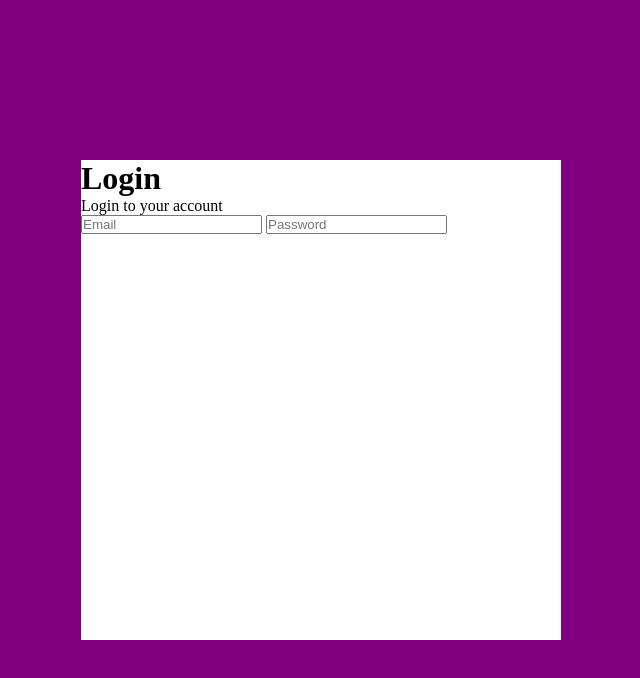
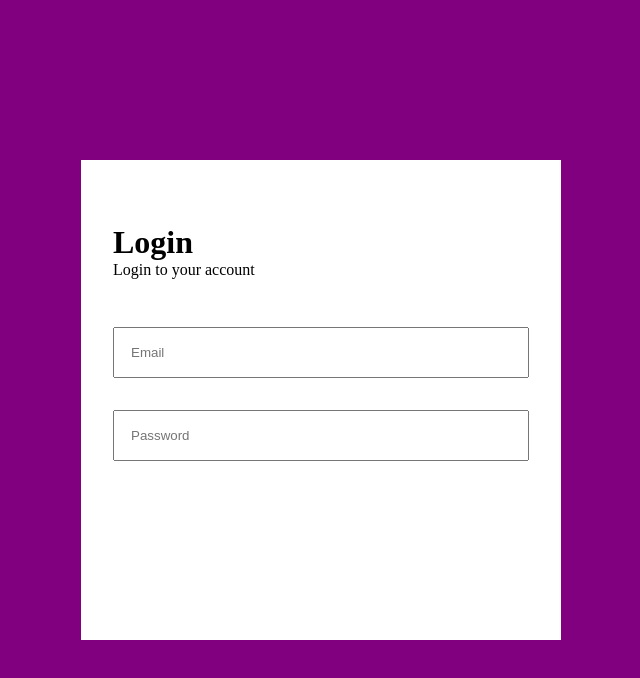
Before and after one commit to alli-Codes/login-page, a Svelte app: page / in a window 1280 px wide. Shown: the top 678 px of the page, without its empty margins (319-959 px from the left). Built offline with nearby package versions, Linux system fonts and the light colour scheme.

Commit message:
Styling the form

```diff
--- a/src/app.css
+++ b/src/app.css
@@ -16,6 +16,18 @@
   background-color: white;
   height: 30rem;
   width: 30rem;
+  padding: 4rem 2rem;
+  display: flex;
+  flex-direction: column;
+  gap: 3rem;
+}
+.container .wrapper form {
+  display: flex;
+  flex-direction: column;
+  gap: 2rem;
+}
+.container .wrapper form input {
+  padding: 1rem;
 }
 
 /*# sourceMappingURL=app.css.map */
--- a/src/input.scss
+++ b/src/input.scss
@@ -15,6 +15,20 @@
     .wrapper{
         background-color: white;
         height: 30rem;
-        width: 30rem
+        width: 30rem;
+        padding: 4rem 2rem;
+        display: flex;
+        flex-direction: column;
+        gap: 3rem;
+
+        form{
+            display: flex;
+            flex-direction: column;
+            gap: 2rem;
+
+            input{
+                padding: 1rem;
+            }
+        }
     }
 }
```
Also changed, not shown: 1 other file (tests, documents, lock files or other folders).
